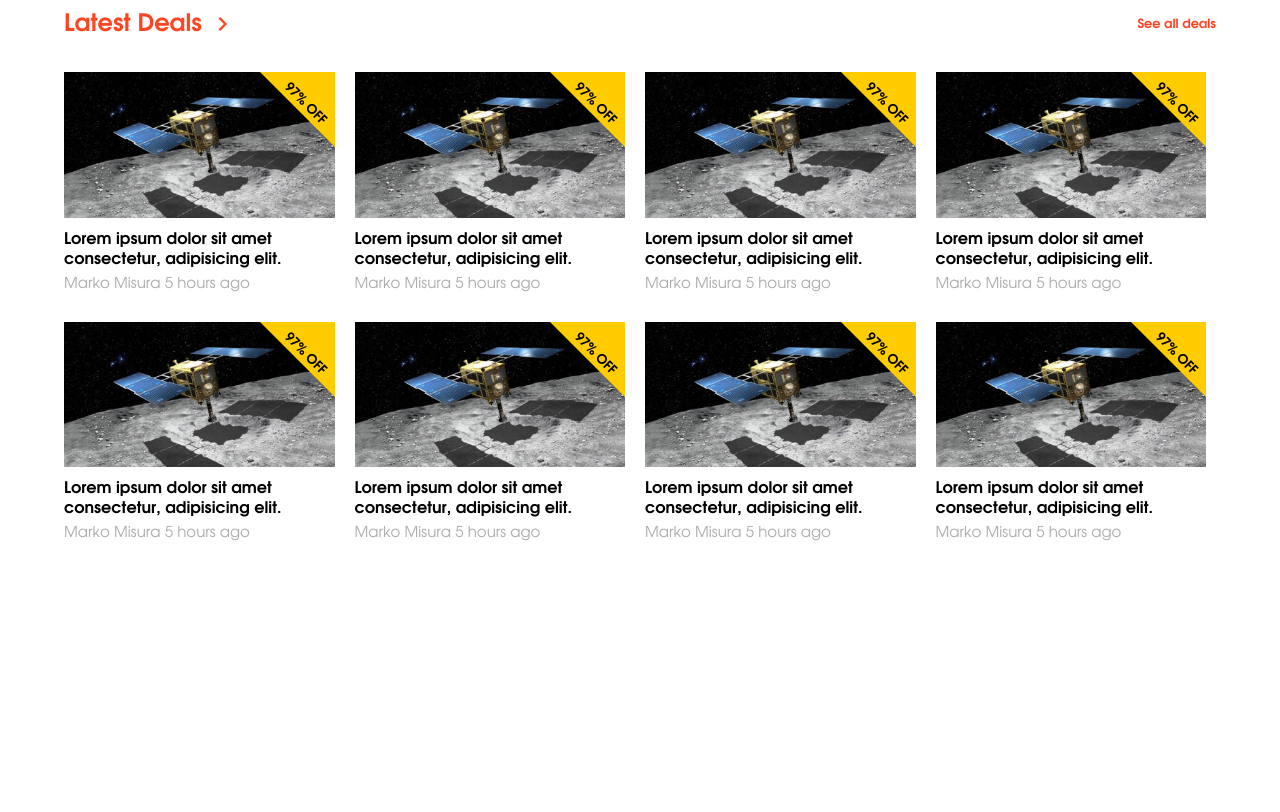
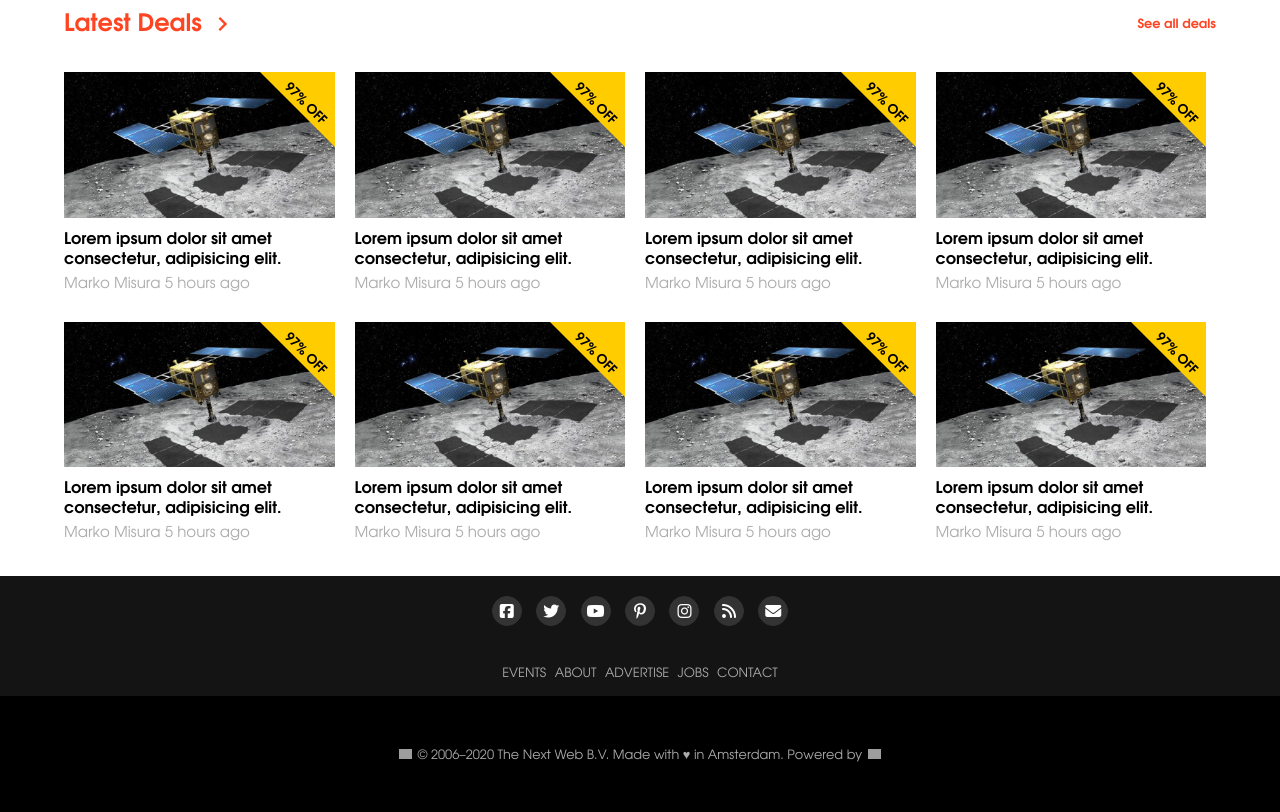
Before and after one commit to santiagorodriguezbermudez/responsive-project, a website: page index.html in a window 1280 px wide. Shown: the part 3519-4331 px from the top of the page. Before the commit the page ends 4095 px from the top, so only its background shows below. Drawn offline with Linux system fonts and the light colour scheme; grey boxes are pictures that could not be loaded.

Commit message:
Added footer

```diff
--- a/assets/css/style.css
+++ b/assets/css/style.css
@@ -487,6 +487,63 @@ html {
   position: relative;
 }
 
+.footer {
+  grid-column: 1 / 13;
+}
+
+.footer-top {
+  background-color: #141414;
+}
+
+.footer-links,
+.footer-icons {
+  width: 70%;
+  margin: auto;
+  text-align: center;
+  color: white;
+  padding: 15px;
+}
+
+.footer-icons i {
+  margin: 5px;
+  border: solid #333 1px;
+  border-radius: 50%;
+  background-color: #333;
+  width: 30px;
+  height: 30px;
+  display: inline-flex;
+  align-items: center;
+  justify-content: center;
+}
+
+.footer-icons i:hover {
+  background-color: transparent;
+}
+
+.footer-links a {
+  text-decoration: none;
+  color: #aaa;
+  font-size: 0.8em;
+  margin: 0 2px;
+}
+
+.footer-bottom {
+  background-color: #000;
+}
+
+.footer-copyright {
+  color: #aaa;
+  margin: auto;
+  text-align: center;
+  padding: 50px 0;
+  font-size: 0.8em;
+}
+
+.footer-logo {
+  height: 10px;
+  margin: 0 2px;
+}
+
 /* Media queries */
 @media (min-width: 768px) {
   .navbar {
--- a/index.html
+++ b/index.html
@@ -912,24 +912,33 @@
             </main>
 
             <footer class="footer">
-                <div class="footer-icons">
-                    <i></i>
-                    <i></i>
-                    <i></i>
-                    <i></i>
-                    <i></i>
-                    <i></i>
-                    <i></i>
-                    <i></i>
+                <div class="footer-top">
+                    <div class="footer-icons">
+                        <i class="fab fa-facebook-square"></i>
+                        <i class="fab fa-twitter"></i>
+                        <i class="fab fa-youtube"></i>
+                        <i class="fab fa-pinterest-p"></i>
+                        <i class="fab fa-instagram"></i>
+                        <i class="fas fa-rss"></i>
+                        <i class="fas fa-envelope"></i>
+                    </div>
+                    <div class="footer-links">
+                        <a href="#">EVENTS</a>
+                        <a href="#">ABOUT</a>
+                        <a href="#">ADVERTISE</a>
+                        <a href="#">JOBS</a>
+                        <a href="#">CONTACT</a>
+                    </div>
                 </div>
-                <div class="footer-links">
-                    <a href=""></a>
-                    <a href=""></a>
-                    <a href=""></a>
-                    <a href=""></a>
-                    <a href=""></a>
+                <div class="footer-bottom">
+                    <div class="footer-copyright">
+                        <img src="https://cdn0.tnwcdn.com/wp-content/themes/cyberdelia/assets/img/tnw.svg" alt="footer-logo" class="footer-logo">
+                        <span>© 2006–2020 The Next Web B.V. Made with ♥ in Amsterdam. Powered by</span>
+                        <img src="https://cdn0.tnwcdn.com/wp-content/themes/cyberdelia/assets/img/stackpath.svg" alt="footer-logo" class="footer-logo">
+
+
+                    </div>
                 </div>
-                <div class="footer-copyright"></div>
             </footer>
         </div>
         <script
```
Also changed, not shown: CHANGELOG.md.
